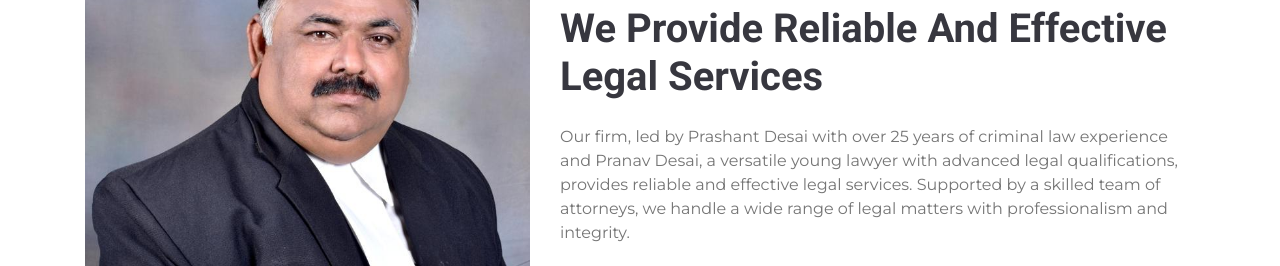
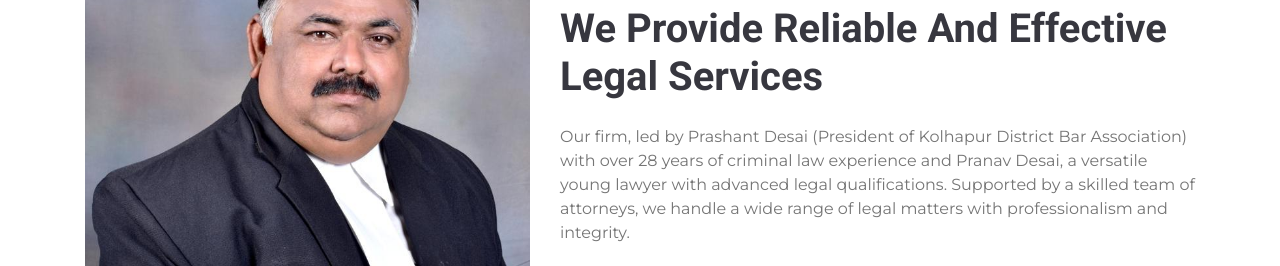
Before and after one commit to harshaddesai04/DESAI_LAW_FIRM, a website: page public/index.html in a window 1280 px wide. Shown: the part 1267-1533 px from the top of the page. Drawn offline with nearby package versions, Linux system fonts and the light colour scheme.

Commit message:
Update index.html
updated Prashant Desai experience and some Description

```diff
--- a/public/index.html
+++ b/public/index.html
@@ -151,7 +151,7 @@
                     <h2 class="position-relative text-center bg-white text-primary rounded p-3 mt-4 mb-4 d-none d-lg-block" style="width: 350px; margin-left: -205px;">25 Years Experience</h2>
                     <h6 class="text-uppercase">Learn About Us</h6>
                     <h1 class="mb-4">We Provide Reliable And Effective Legal Services</h1>
-                    <p>Our firm, led by Prashant Desai with over 25 years of criminal law experience and Pranav Desai, a versatile young lawyer with advanced legal qualifications, provides reliable and effective legal services. Supported by a skilled team of attorneys, we handle a wide range of legal matters with professionalism and integrity.</p>
+                    <p>Our firm, led by Prashant Desai (President of Kolhapur District Bar Association) with over 28 years of criminal law experience and Pranav Desai, a versatile young lawyer with advanced legal qualifications. Supported by a skilled team of attorneys, we handle a wide range of legal matters with professionalism and integrity.</p>
                     <a href="prashantdesai.html" class="btn btn-primary mt-2">Learn More</a>
                 </div>
             </div>
```
